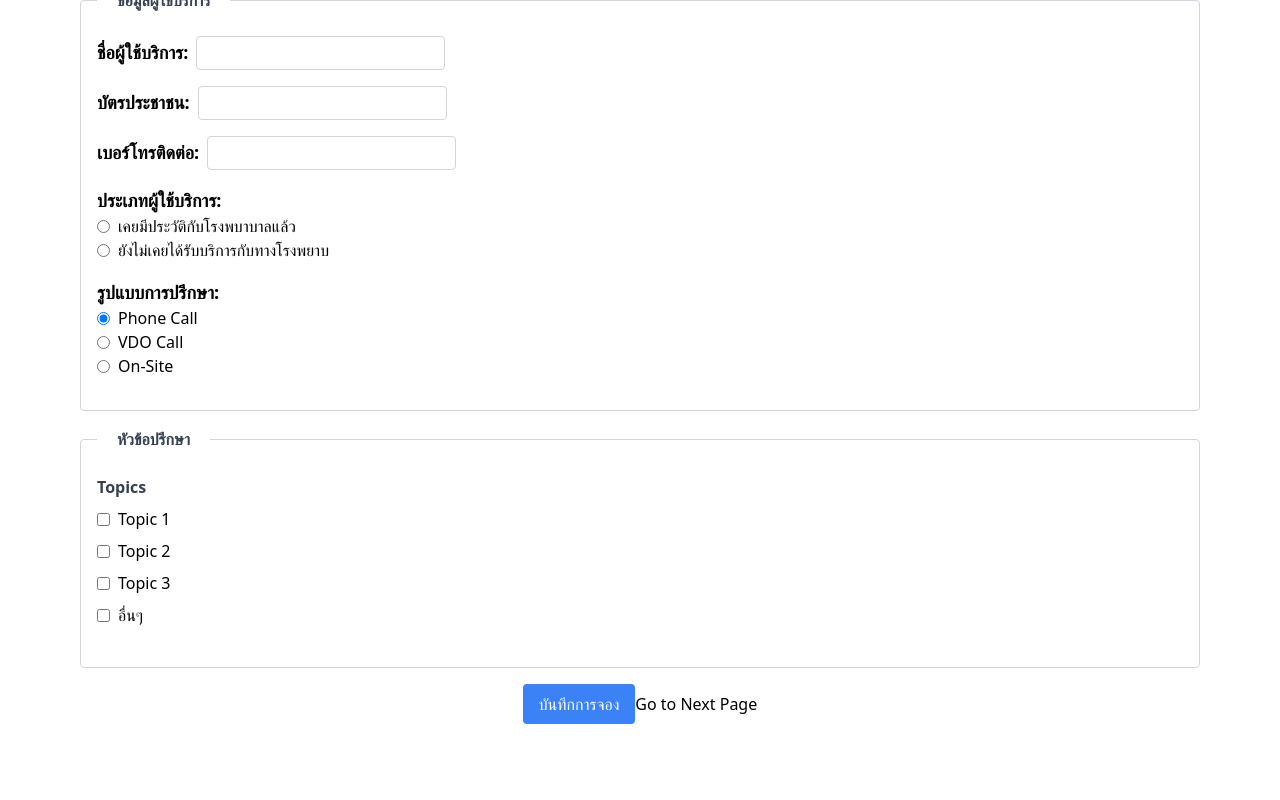
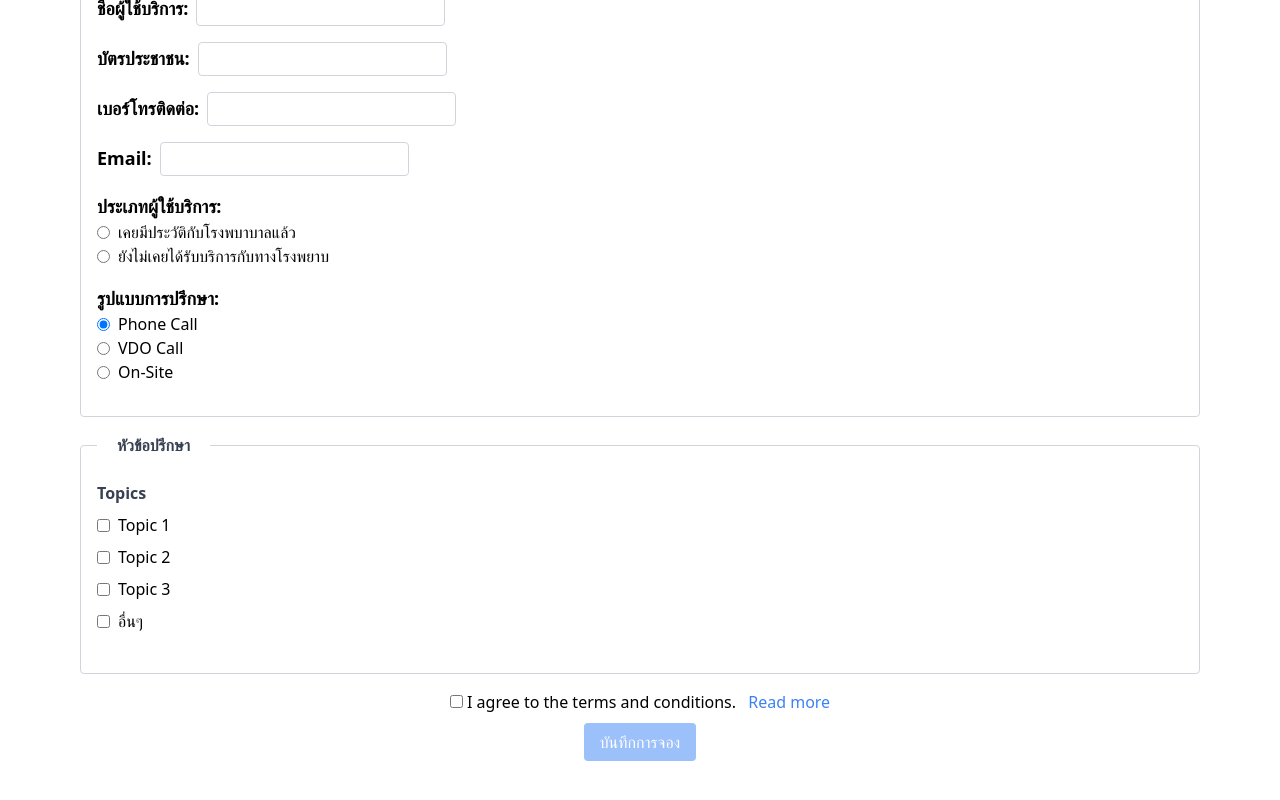
Before and after one commit to thanatrakul/booking, a Nuxt app: page /booking in a window 1280 px wide. Shown: the part 348-1148 px from the top of the page. Before the commit the page ends 1072 px from the top, so only its background shows below. Built offline with nearby package versions, Linux system fonts and the light colour scheme.

Commit message:
thank you page

```diff
--- /dev/null
+++ b/components/ConsentModal.vue
@@ -0,0 +1,19 @@
+<template>
+  <div class="fixed inset-0 flex items-center justify-center bg-black bg-opacity-50">
+    <div class="bg-white p-4 rounded shadow">
+      <h2 class="text-lg font-bold mb-4">Terms and Conditions</h2>
+      <p>Lorem ipsum dolor sit amet, consectetur adipiscing elit. Donec faucibus est vitae fringilla auctor.</p>
+      <button @click="closeModal" class="bg-blue-500 text-white px-4 py-2 rounded mt-4">Close</button>
+    </div>
+  </div>
+</template>
+
+<script>
+export default {
+  methods: {
+    closeModal() {
+      this.$emit('close-modal');
+    }
+  }
+};
+</script>
--- a/pages/booking.vue
+++ b/pages/booking.vue
@@ -8,10 +8,8 @@
     <hr class="border-gray-300 mx-20">
   </div>
 
-  <div class="mt-4 max-w-6xl mx-20">
-
+  <div class="mt-4 max-w-6xl mx-20 mb-20">
     <h1 class="text-2xl font-bold mb-4">ระบบจอง วันปรึกษาพยาบาล</h1>
-    <form>
 
     <!-- Day Booking -->
     <fieldset class="border border-gray-300 rounded p-4 mb-4">
@@ -20,22 +18,28 @@
       <!-- เลือกวันที่ -->
       <div class="mb-4">
         <label for="datepicker" class="mr-2 text-lg font-bold">วันที่:</label>
-          <input type="text" id="datepicker" class="px-2 py-1 border border-gray-300 rounded" readonly>
+        <input type="text" id="datepicker" v-model="bookingDate" class="px-2 py-1 border border-gray-300 rounded" readonly>
         จองได้ล่วงก่อน 1 วัน
       </div>
 
       <!-- หลังจากเลือกวันที่แล้ว -->
-        <div class="mb-4">
+      <div class="mb-4" v-if="bookingDate">
         <label class="mr-2 text-lg font-bold">กรุณาเลือกช่วงเวลา:</label>
 
         <!-- มี Time Slot ให้เลือก -->
         <div v-if="timeSlots.length > 0" class="flex justify-left" style="height: 150px;">
-            <div v-for="day in timeSlots" :key="day" class="bg-gray-200 p-2 flex-shrink-0" style="width: 150px; margin: 20px;">
-              <div class="flex items-center justify-center" style="height: 100%;">
-                {{ day }}
+          <div v-for="time in timeSlots" :key="time" class="p-2 flex-shrink-0 relative" :class="{ 'bg-gray-200': selectedTimeSlot !== time, 'bg-blue-500 text-white': selectedTimeSlot === time }" style="width: 150px; margin: 20px; cursor: pointer;" @click="selectTimeSlot(time)">
+            <div class="flex flex-col items-center justify-center h-full">
+              <div class="w-full text-center">
+                {{ time }}
+              </div>
+              <div v-if="selectedTimeSlot === time" class="text-black bg-white mt-auto px-2 py-1 rounded-lg">
+                เลือก
               </div>
             </div>
           </div>
+        </div>
+
 
         <!-- เต็มแล้ว -->
         <div v-if="timeSlotEmpty" class="mt-4 mx-20">
@@ -52,31 +56,37 @@
       <!-- Customer Name -->
       <div class="mb-4">
         <label for="name" class="mr-2 text-lg font-bold">ชื่อผู้ใช้บริการ:</label>
-          <input type="text" class="px-2 py-1 border border-gray-300 rounded">
+        <input type="text" v-model="customerName" class="px-2 py-1 border border-gray-300 rounded">
       </div>
 
-        <!-- Customer Name -->
+      <!-- Customer ID Number -->
       <div class="mb-4">
         <label for="id_number" class="mr-2 text-lg font-bold">บัตรประชาชน:</label>
-          <input type="text" class="px-2 py-1 border border-gray-300 rounded">
+        <input type="text" v-model="customerIdNumber" class="px-2 py-1 border border-gray-300 rounded">
       </div>
 
       <!-- Customer Phone Number -->
       <div class="mb-4">
         <label for="name" class="mr-2 text-lg font-bold">เบอร์โทรติดต่อ:</label>
-          <input type="text" class="px-2 py-1 border border-gray-300 rounded">
+        <input type="text" v-model="customerPhoneNumber" class="px-2 py-1 border border-gray-300 rounded">
+      </div>
+
+      <!-- Email -->
+      <div class="mb-4">
+        <label for="emaiol" class="mr-2 text-lg font-bold">Email:</label>
+        <input type="email" v-model="customerEmail" class="px-2 py-1 border border-gray-300 rounded">
       </div>
 
        <!-- Customer Hospital -->
       <div class="mb-4">
-          <label for="consult_type" class="mr-2 text-lg font-bold">ประเภทผู้ใช้บริการ:</label>
+        <label for="hmMember" class="mr-2 text-lg font-bold">ประเภทผู้ใช้บริการ:</label>
         <div class="flex flex-col">
           <label class="inline-flex items-center">
-              <input type="radio" v-model="customer_user" value="registered_customer" class="form-radio text-blue-500">
+            <input type="radio" v-model="hnMember" value="registered_customer" class="form-radio text-blue-500">
             <span class="ml-2">เคยมีประวัติกับโรงพบาบาลแล้ว</span>
           </label>
           <label class="inline-flex items-center">
-              <input type="radio" v-model="customer_user" value="new_customer" class="form-radio text-blue-500">
+            <input type="radio" v-model="hnMember" value="new_customer" class="form-radio text-blue-500">
             <span class="ml-2">ยังไม่เคยได้รับบริการกับทางโรงพยาบ</span>
           </label>
         </div>
@@ -125,17 +135,57 @@
 
     <!-- บันทึกการจอง -->
     <div class="text-center">
-        <button type="submit" class="bg-blue-500 text-white px-4 py-2 rounded">บันทึกการจอง</button>
-        <nuxt-link to="/next-page" class="btn">Go to Next Page</nuxt-link>
+      <div class="mb-4">
+        <label>
+          <input type="checkbox" v-model="consentChecked">
+          I agree to the terms and conditions.
+        </label>
+        <span
+          class="ml-2 text-blue-500 cursor-pointer"
+          @click="openModal"
+        >
+          Read more
+        </span>
+      </div>
+      <div>
+        <nuxt-link
+          :to="{
+            path: '/success',
+            query: {
+              // Booking
+              bookingDate: this.bookingDate,
+              selectedTimeSlot: this.selectedTimeSlot,
+
+              // Customer Data
+              customerName: this.customerName,
+              customerIdNumber: this.customerIdNumber,
+              customerPhoneNumber: this.customerPhoneNumber,
+              customerEmail: this.customerEmail,
+              hnMember: this.hnMember,
+
+              // Consult Type
+              consultTopicSelected: this.consultTopicSelected,
+              consultTypeSelected: this.consultTypeSelected
+            }
+          }"
+          :disabled="!consentChecked"
+          :class="{ 'opacity-50 cursor-not-allowed': !consentChecked }"
+          class="bg-blue-500 text-white px-4 py-2 rounded"
+        >
+          บันทึกการจอง
+        </nuxt-link>
+      </div>
+      <consent-modal v-if="showModal" @close-modal="closeModal" />
     </div>
 
-    </form>
   </div>
 </template>
 
 <script>
 import flatpickr from 'flatpickr';
 import 'flatpickr/dist/flatpickr.css';
+import ConsentModal from '@/components/ConsentModal.vue';
+
 
 // Thai locale data for flatpickr
 const ThaiLocale = {
@@ -198,32 +248,68 @@ const availableTimeSlots = [
 
 export default {
   name: 'LogoText',
+  components: {
+    ConsentModal
+  },
   data() {
     return {
       companyName: 'คลินิกนมแม่ กลุ่มที่ 4',
+
+      // Datepicker
       selectedDate: null,
+
+      // Time Slots
       timeSlots: [],
       timeSlotEmpty: false,
-      consultTypeSelected: 'phone_call',
+
+      // Consult Topics
       consultTopics: [
         'Topic 1',
         'Topic 2',
         'Topic 3',
         'อื่นๆ'
       ],
+      otherTopic: '',
+
+      // Consent
+      consentChecked: false,
+      showModal: false,
+
+      // v-model
+      // Booking
+      bookingDate: '',
+      selectedTimeSlot: '',
+
+      // Customer Data
+      customerName: '',
+      customerIdNumber: '',
+      customerPhoneNumber: '',
+      customerEmail: '',
+      hnMember: '',
+
+      // Consult Type
       consultTopicSelected: [],
-      otherTopic: ''
+      consultTypeSelected: 'phone_call'
     };
   },
   mounted() {
     this.initDatepicker();
   },
   methods: {
+    openModal() {
+      this.showModal = true;
+    },
+    closeModal() {
+      this.showModal = false;
+    },
+    selectTimeSlot(time) {
+      this.selectedTimeSlot = time;
+      // Additional logic for handling the selected time slot
+    },
     initDatepicker() {
       const today = new Date();
       const oneDaysAhead = new Date();
       oneDaysAhead.setDate(today.getDate() + 1);
-
 
       flatpickr("#datepicker", {
         // Datepicker options and configurations
--- /dev/null
+++ b/pages/success.vue
@@ -0,0 +1,48 @@
+<template>
+  <div class="text-center mt-20">
+    <h1>Thank You! {{ $route.query.customerName }}</h1>
+    <p>Thank you for your booking.</p>
+  </div>
+
+  <div class="text-center mt-20">
+    <table class="border-collapse border border-gray-300 mx-auto">
+      <tbody>
+
+        <tr>
+          <td class="border border-gray-300 p-2 text-left w-1/3">จองวันที่</td>
+          <td class="border border-gray-300 p-2 text-left w-1/3">{{ $route.query.bookingDate }}</td>
+        </tr>
+
+        <tr>
+          <td class="border border-gray-300 p-2 text-left w-1/3">เวลา</td>
+          <td class="border border-gray-300 p-2 text-left w-1/3">{{ $route.query.selectedTimeSlot }}</td>
+        </tr>
+
+        <tr>
+          <td class="border border-gray-300 p-2 text-left w-1/3">ชื่อผู้รับบริการ</td>
+          <td class="border border-gray-300 p-2 text-left w-1/3">{{ $route.query.customerName }}</td>
+        </tr>
+
+        <tr>
+          <td class="border border-gray-300 p-2 text-left w-1/3">เบอร์ติดต่อ</td>
+          <td class="border border-gray-300 p-2 text-left w-1/3">{{ $route.query.customerPhoneNumber }}</td>
+        </tr>
+
+        <tr>
+          <td class="border border-gray-300 p-2 text-left w-1/3">Email</td>
+          <td class="border border-gray-300 p-2 text-left w-1/3">{{ $route.query.customerEmail }}</td>
+        </tr>
+
+        <tr>
+          <td class="border border-gray-300 p-2 text-left w-1/3">เรื่องที่ปรึกษา</td>
+          <td class="border border-gray-300 p-2 text-left w-1/3">{{ $route.query.consultTopicSelected }}</td>
+        </tr>
+
+        <tr>
+          <td class="border border-gray-300 p-2 text-left w-1/3">รูปการรับบริการ</td>
+          <td class="border border-gray-300 p-2 text-left w-1/3">{{ $route.query.consultTypeSelected }}</td>
+        </tr>
+      </tbody>
+    </table>
+  </div>
+</template>
```
Lines whose indentation alone changed are shown as unchanged.
